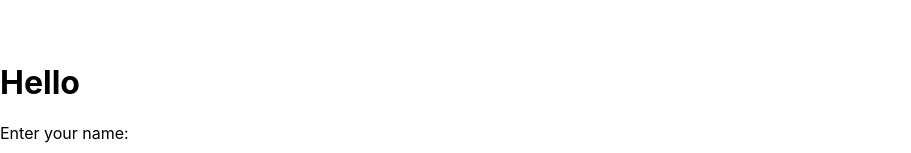
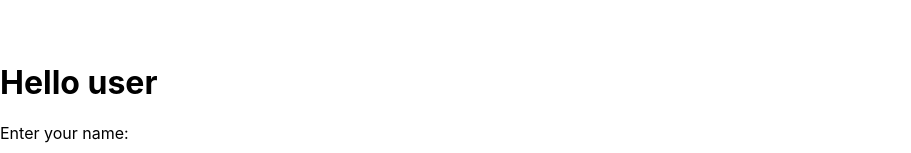
Before and after one commit to jvparien1/ReactRepository, a React (Create React App) app: page / in a window 1280 px wide. Shown: the part 304-457 px from the top of the page, without its empty margins (0-911 px from the left). Built offline with nearby package versions, Linux system fonts and the light colour scheme.

Commit message:
testing commit

```diff
--- a/src/MyForm.js
+++ b/src/MyForm.js
@@ -11,7 +11,7 @@ class MyForm extends React.Component {
 
         return (
             <form>
-            <h1>Hello</h1>
+            <h1>Hello user</h1>
             <p>Enter your name:</p>
             <input type="text" />
             </form>
```
